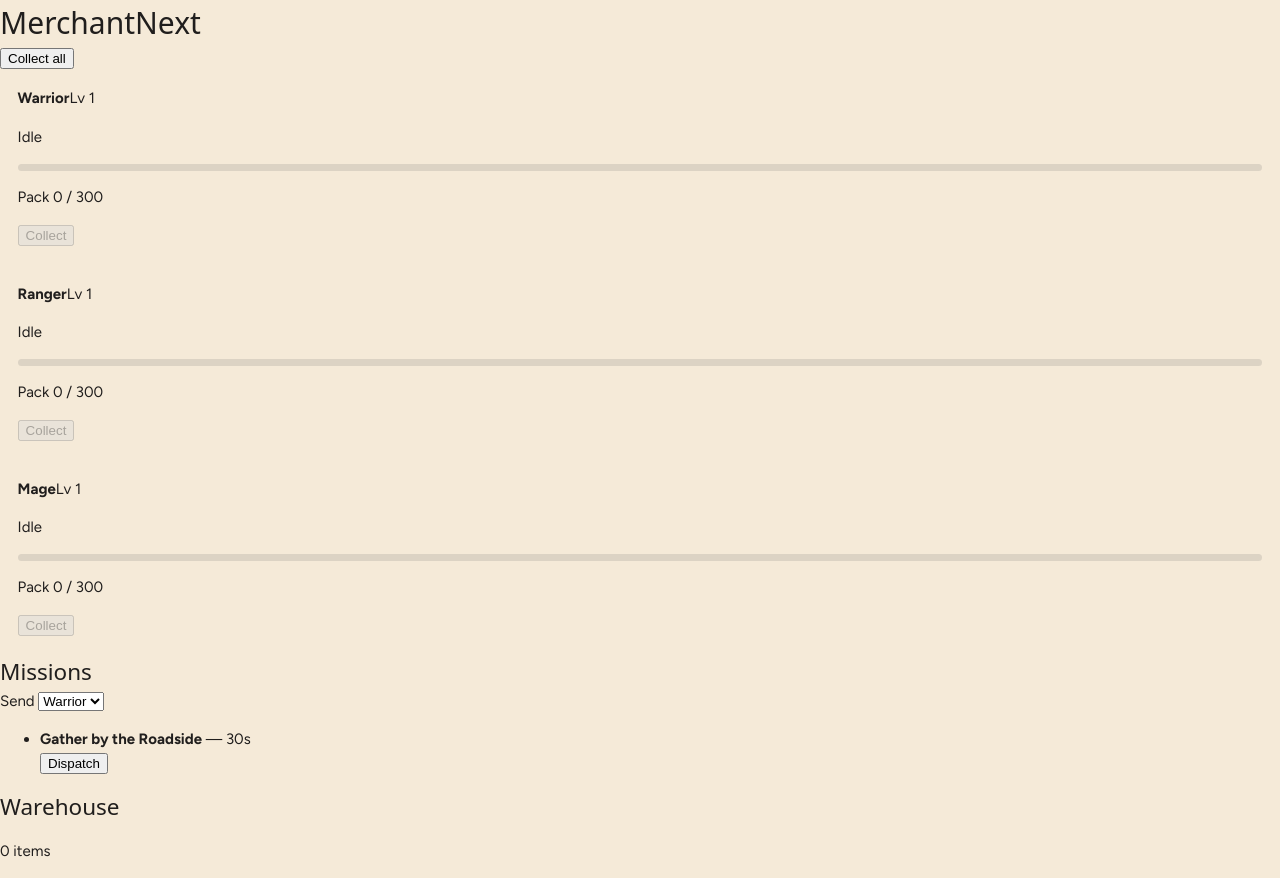
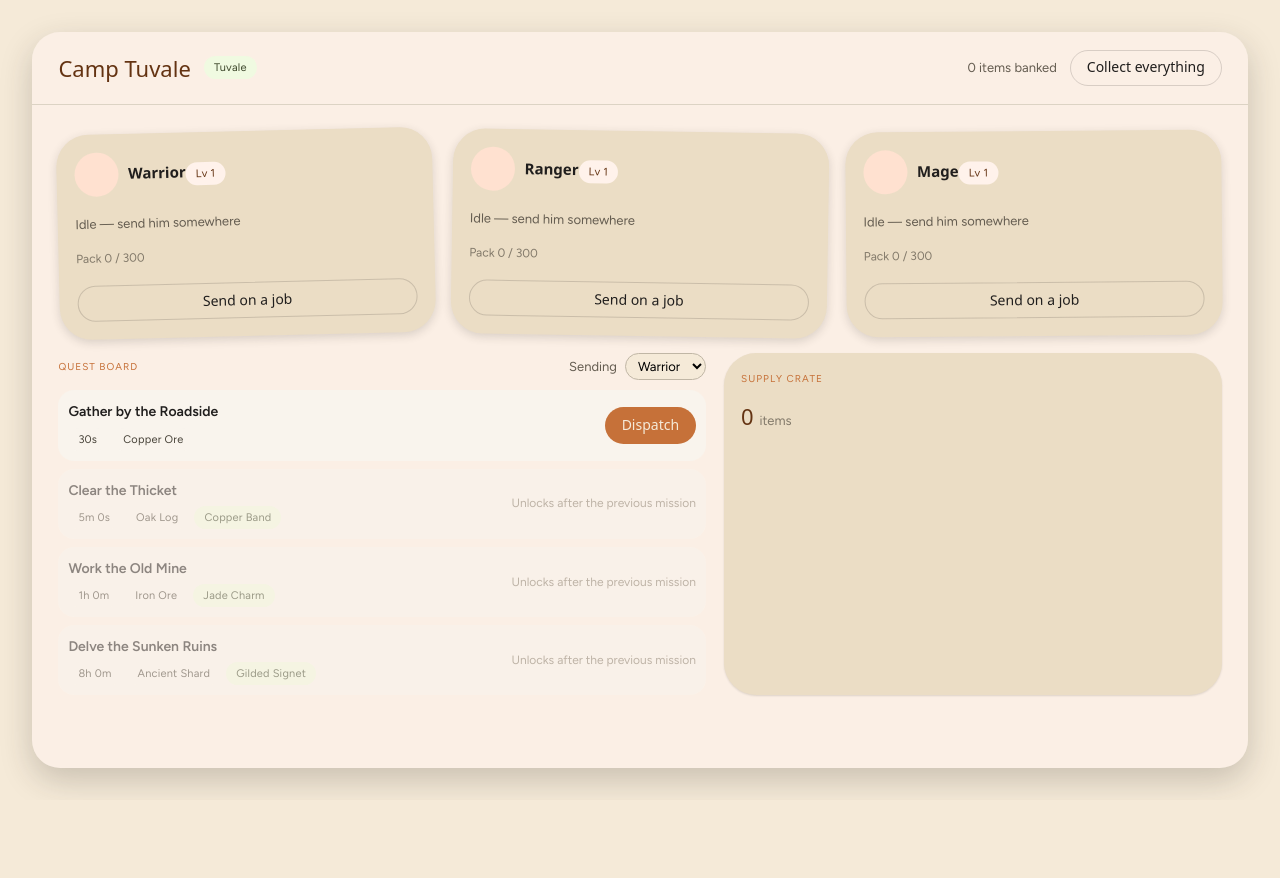
Before and after one commit to Skigim/Mercenaries-Incremental-Adventure, a React (Vite) app: page / in a window 1280 px wide. After the commit the page ends 800 px from the top, so only its background shows below. Built offline with nearby package versions, Linux system fonts and the light colour scheme; a web font is replaced by a local one.

Commit message:
Wire CampBoard into App, remove placeholder UI, extend e2e coverage

```diff
--- a/src/ui/App.tsx
+++ b/src/ui/App.tsx
@@ -1,39 +1,8 @@
-import { useState } from 'react';
-import { HeroCard } from './HeroCard';
-import { MissionList } from './MissionList';
-import { Warehouse } from './Warehouse';
-import { WelcomeBack } from './WelcomeBack';
+import { CampBoard } from './camp/CampBoard';
 import { useGame } from './useGame';
 import './styles.css';
 
 export function App() {
-  const { state, now, welcomeBack, dismissWelcome, run } = useGame();
-  const [selectedHeroId, setSelectedHeroId] = useState(state.heroes[0]!.id);
-
-  return (
-    <main className="app">
-      <h1>MerchantNext</h1>
-
-      {welcomeBack && <WelcomeBack events={welcomeBack} onDismiss={dismissWelcome} />}
-
-      <button data-testid="collect-all" onClick={() => run({ type: 'collectAll' })}>
-        Collect all
-      </button>
-
-      <section className="heroes">
-        {state.heroes.map((hero) => (
-          <HeroCard key={hero.id} hero={hero} now={now} run={run} />
-        ))}
-      </section>
-
-      <MissionList
-        state={state}
-        selectedHeroId={selectedHeroId}
-        onSelectHero={setSelectedHeroId}
-        run={run}
-      />
-
-      <Warehouse state={state} run={run} />
-    </main>
-  );
+  const game = useGame();
+  return <CampBoard game={game} />;
 }
--- a/src/ui/HeroCard.tsx
+++ /dev/null
@@ -1,72 +0,0 @@
-import { getMission } from '../core/catalog';
-import { capacityRemaining, carryCapacity } from '../core/derive';
-import { countItems } from '../core/pack';
-import type { Command } from '../core/commands';
-import type { Hero } from '../core/types';
-import { formatDuration, missionProgress } from './format';
-
-export function HeroCard({
-  hero,
-  now,
-  run,
-}: {
-  hero: Hero;
-  now: number;
-  run: (cmd: Command) => void;
-}) {
-  const assignment = hero.assignment;
-  const mission = assignment ? getMission(assignment.missionId) : undefined;
-  const held = countItems(hero.pack);
-
-  let status = 'Idle';
-  let progress = 0;
-  if (assignment && mission) {
-    if (assignment.blockedAt !== null) {
-      status = 'Pack full — waiting';
-      progress = 1;
-    } else {
-      progress = missionProgress(assignment.startedAt, mission.durationMs, now);
-      const remaining = assignment.startedAt + mission.durationMs - now;
-      status = `${mission.name} — ${formatDuration(remaining)} left`;
-    }
-  }
-
-  return (
-    <article className="hero-card" data-testid="hero-card" data-hero-id={hero.id}>
-      <header>
-        <strong data-testid="hero-name">{hero.name}</strong>
-        <span>Lv {hero.level}</span>
-      </header>
-
-      <p data-testid="hero-status">{status}</p>
-
-      <div className="bar" aria-hidden="true">
-        <div className="bar-fill" style={{ width: `${progress * 100}%` }} />
-      </div>
-
-      <p data-testid="hero-pack">
-        Pack {held} / {carryCapacity(hero)}
-        {capacityRemaining(hero) === 0 && ' (full)'}
-      </p>
-
-      <div className="actions">
-        <button
-          onClick={() => run({ type: 'collect', heroId: hero.id })}
-          disabled={held === 0}
-        >
-          Collect
-        </button>
-        {assignment && (
-          <>
-            <button onClick={() => run({ type: 'toggleRepeat', heroId: hero.id })}>
-              Repeat: {assignment.repeat ? 'on' : 'off'}
-            </button>
-            <button onClick={() => run({ type: 'recall', heroId: hero.id })}>
-              Recall
-            </button>
-          </>
-        )}
-      </div>
-    </article>
-  );
-}
--- a/src/ui/MissionList.tsx
+++ /dev/null
@@ -1,55 +0,0 @@
-import { availableMissions } from '../core/unlocks';
-import type { Command } from '../core/commands';
-import type { GameState, HeroId } from '../core/types';
-import { formatDuration } from './format';
-
-export function MissionList({
-  state,
-  selectedHeroId,
-  onSelectHero,
-  run,
-}: {
-  state: GameState;
-  selectedHeroId: HeroId;
-  onSelectHero: (id: HeroId) => void;
-  run: (cmd: Command) => void;
-}) {
-  return (
-    <section className="missions">
-      <h2>Missions</h2>
-
-      <label>
-        Send{' '}
-        <select value={selectedHeroId} onChange={(e) => onSelectHero(e.target.value)}>
-          {state.heroes.map((h) => (
-            <option key={h.id} value={h.id}>{h.name}</option>
-          ))}
-        </select>
-      </label>
-
-      <ul>
-        {availableMissions(state).map((mission) => (
-          <li key={mission.id}>
-            <div>
-              <strong>{mission.name}</strong>
-              <span> — {formatDuration(mission.durationMs)}</span>
-            </div>
-            <button
-              data-testid={`dispatch-${mission.id}`}
-              onClick={() =>
-                run({
-                  type: 'dispatch',
-                  heroId: selectedHeroId,
-                  missionId: mission.id,
-                  repeat: true,
-                })
-              }
-            >
-              Dispatch
-            </button>
-          </li>
-        ))}
-      </ul>
-    </section>
-  );
-}
--- a/src/ui/Warehouse.tsx
+++ /dev/null
@@ -1,45 +0,0 @@
-import { getItem } from '../core/catalog';
-import { countItems } from '../core/pack';
-import type { Command } from '../core/commands';
-import type { GameState } from '../core/types';
-
-export function Warehouse({
-  state,
-  run,
-}: {
-  state: GameState;
-  run: (cmd: Command) => void;
-}) {
-  return (
-    <section className="warehouse">
-      <h2>Warehouse</h2>
-      <p data-testid="warehouse-total">{countItems(state.warehouse)} items</p>
-
-      <ul>
-        {state.warehouse.map((stack) => {
-          const def = getItem(stack.itemId);
-          if (!def) return null;
-          return (
-            <li key={stack.itemId} data-testid={`warehouse-${stack.itemId}`}>
-              {def.name} x{stack.qty}
-              <span className="value"> ({def.baseValue}g each)</span>
-              {def.kind === 'trinket' && (
-                <button
-                  onClick={() =>
-                    run({
-                      type: 'equip',
-                      heroId: state.heroes[0]!.id,
-                      itemId: stack.itemId,
-                    })
-                  }
-                >
-                  Equip to {state.heroes[0]!.name}
-                </button>
-              )}
-            </li>
-          );
-        })}
-      </ul>
-    </section>
-  );
-}
--- a/src/ui/WelcomeBack.tsx
+++ /dev/null
@@ -1,25 +0,0 @@
-import type { GameEvent } from '../core/types';
-
-export function WelcomeBack({
-  events,
-  onDismiss,
-}: {
-  events: GameEvent[];
-  onDismiss: () => void;
-}) {
-  const completed = events.filter((e) => e.type === 'MissionCompleted').length;
-  const levelUps = events.filter((e) => e.type === 'LeveledUp').length;
-  const packFull = events.some((e) => e.type === 'PackFull');
-
-  return (
-    <div className="welcome" data-testid="welcome-back">
-      <h2>While you were away</h2>
-      <ul>
-        <li>{completed} mission{completed === 1 ? '' : 's'} completed</li>
-        {levelUps > 0 && <li>{levelUps} level-up{levelUps === 1 ? '' : 's'}</li>}
-        {packFull && <li>A hero stopped with a full pack.</li>}
-      </ul>
-      <button onClick={onDismiss}>Continue</button>
-    </div>
-  );
-}
```
Also changed, not shown: 1 other file (tests, documents, lock files or other folders).
